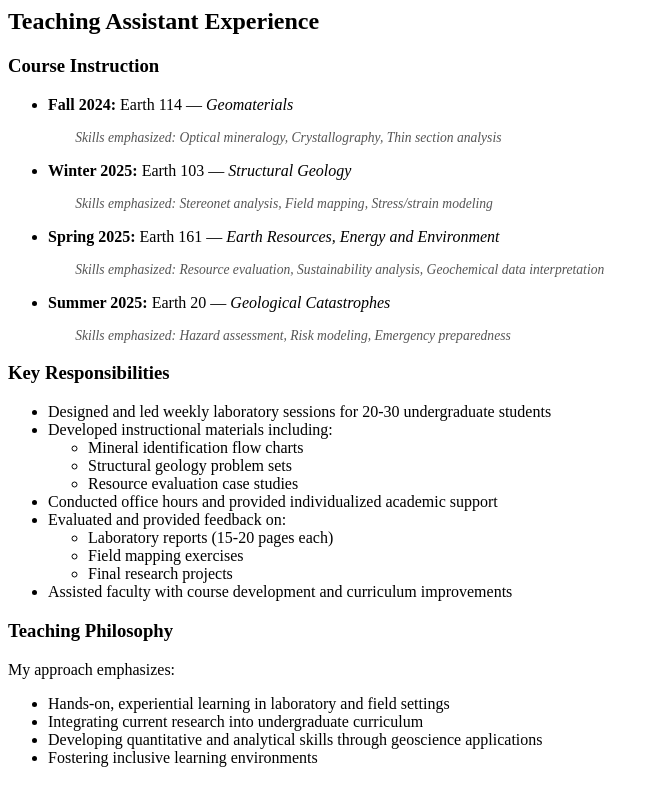
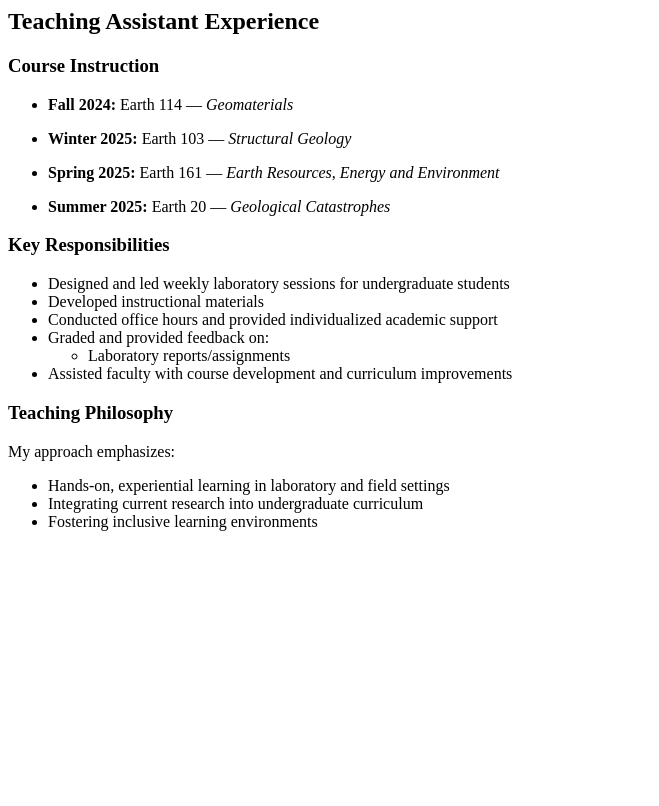
Before and after one commit to yangluo-geol/yangluo-geol.github.io, a Jekyll site: the page built from _teaching/ucsb-ta.md, in a window 1280 px wide. Shown: the top 806 px of the page, without its empty margins (0-659 px from the left). Built offline with Jekyll 4.4.1, drawn with Linux system fonts in a browser that asks for light colours.

Commit message:
Update ucsb-ta.md

```diff
--- a/_teaching/ucsb-ta.md
+++ b/_teaching/ucsb-ta.md
@@ -11,19 +11,19 @@ course_list:
   - code: "Earth 114"
     name: "Geomaterials"
     term: "Fall 2024"
-    skills: ["Optical mineralogy", "Crystallography", "Thin section analysis"]
+    main content: ["mineralogy", "Crystallography"]
   - code: "Earth 103"
     name: "Structural Geology"
     term: "Winter 2025"
-    skills: ["Stereonet analysis", "Field mapping", "Stress/strain modeling"]
+    main content: ["Stereonet analysis", "Field data collection", "Stress/strain analysis"]
   - code: "Earth 161"
     name: "Earth Resources, Energy and Environment"
     term: "Spring 2025"
-    skills: ["Resource evaluation", "Sustainability analysis", "Geochemical data interpretation"]
+    main content: ["Sustainability analysis", "Geochemical data interpretation"]
   - code: "Earth 20"
     name: "Geological Catastrophes"
     term: "Summer 2025"
-    skills: ["Hazard assessment", "Risk modeling", "Emergency preparedness"]
+    main content: ["Hazard types", "Emergency preparedness"]
 ---
 
 ## Teaching Assistant Experience
@@ -37,23 +37,17 @@ course_list:
 {% endfor %}
 
 ### Key Responsibilities
-- Designed and led weekly laboratory sessions for 20-30 undergraduate students
-- Developed instructional materials including:
-  - Mineral identification flow charts
-  - Structural geology problem sets
-  - Resource evaluation case studies
+- Designed and led weekly laboratory sessions for undergraduate students
+- Developed instructional materials
 - Conducted office hours and provided individualized academic support
-- Evaluated and provided feedback on:
-  - Laboratory reports (15-20 pages each)
-  - Field mapping exercises
-  - Final research projects
+- Graded and provided feedback on:
+  - Laboratory reports/assignments
 - Assisted faculty with course development and curriculum improvements
 
 ### Teaching Philosophy
 My approach emphasizes:
 - Hands-on, experiential learning in laboratory and field settings
 - Integrating current research into undergraduate curriculum
-- Developing quantitative and analytical skills through geoscience applications
 - Fostering inclusive learning environments
 
 <style>
```
